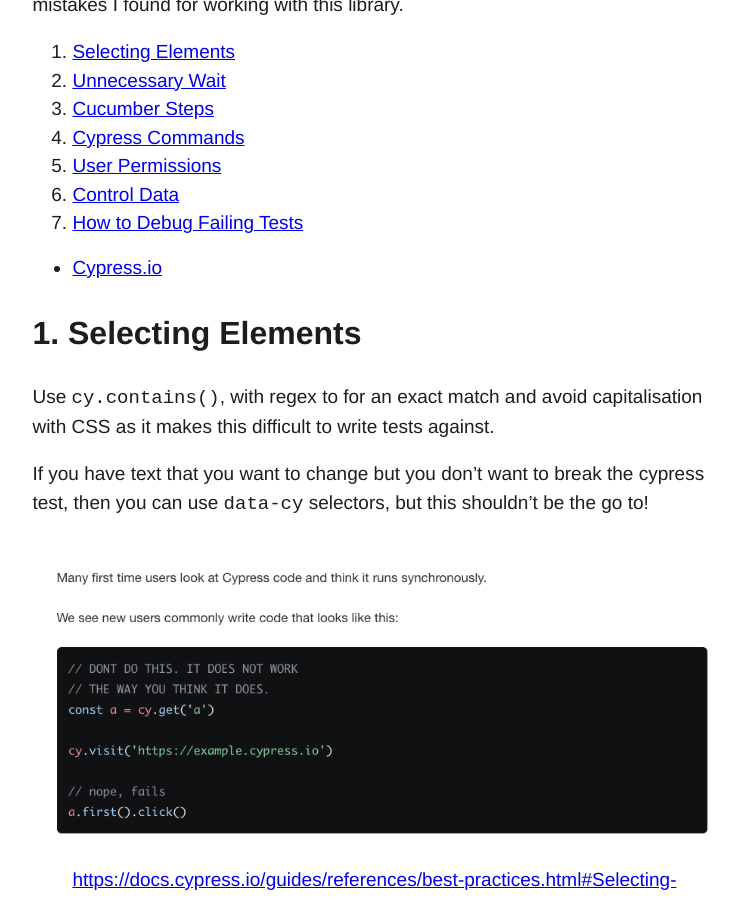
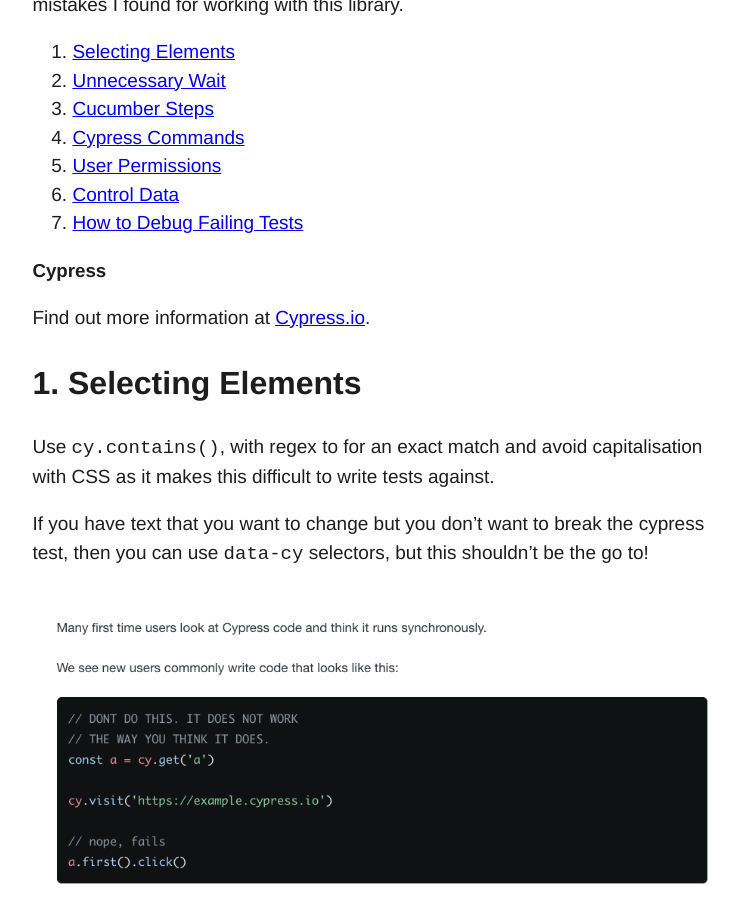
Before and after one commit to harrymt/blog, a Jekyll site: the page built from _posts/2020-04-17-cypress-best-practices.md, in a window 1280 px wide and 900 px high, scrolled down 592 px. Shown: the whole window, without its empty margins (262-1001 px from the left). Built offline with Jekyll 4.4.1, drawn with Linux system fonts in a browser that asks for light colours.

Commit message:
Update 2020-04-17-cypress-best-practices.md

```diff
--- a/_posts/2020-04-17-cypress-best-practices.md
+++ b/_posts/2020-04-17-cypress-best-practices.md
@@ -17,8 +17,9 @@
 6. [Control Data](#6-control-data)
 7. [How to Debug Failing Tests](#7-how-to-debug-failing-tests)
 
+### Cypress
 
-- [Cypress.io](https://www.cypress.io/)
+Find out more information at [Cypress.io](https://www.cypress.io/).
 
 ## 1. Selecting Elements
 
```
